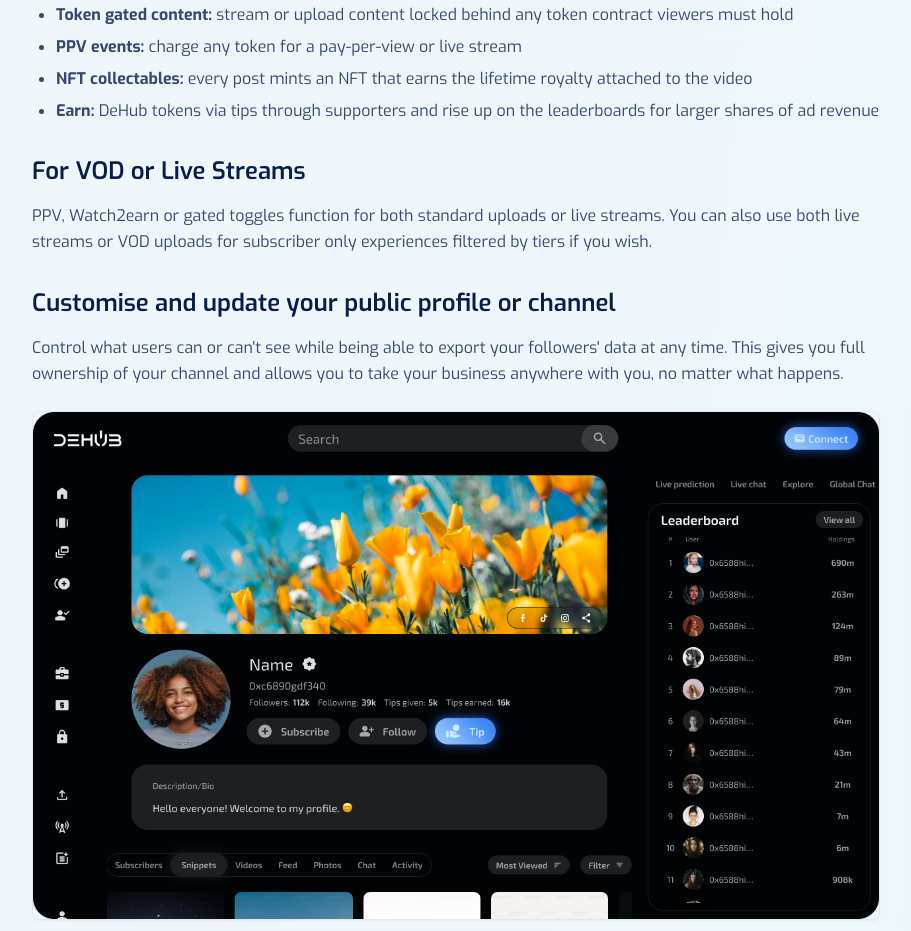
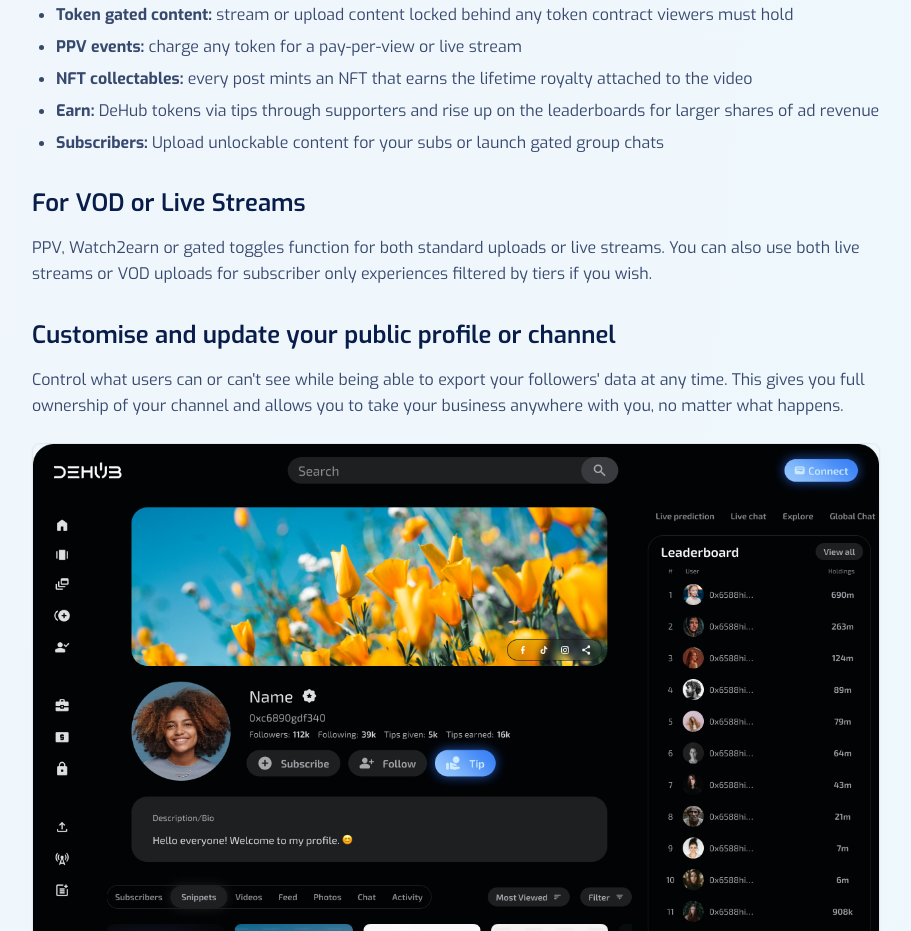
Before and after one commit to maldoteth/dehubdocs, a React (Vite) app: page /docs/dapps in a window 1280 px wide. Shown: the part 2000-2931 px from the top of the page, without its empty margins (312-1223 px from the left). Built offline with nearby package versions, Linux system fonts and the light colour scheme.

Commit message:
Add subscriber content upload option
Add a line to the Dapp page to inform users about the ability to upload unlockable content for subscribers or launch gated group chats.

```diff
--- a/src/pages/docs/Dapp.tsx
+++ b/src/pages/docs/Dapp.tsx
@@ -148,6 +148,7 @@ const Dapp = () => {
             <li><strong>PPV events:</strong> charge any token for a pay-per-view or live stream</li>
             <li><strong>NFT collectables:</strong> every post mints an NFT that earns the lifetime royalty attached to the video</li>
             <li><strong>Earn:</strong> DeHub tokens via tips through supporters and rise up on the leaderboards for larger shares of ad revenue</li>
+            <li><strong>Subscribers:</strong> Upload unlockable content for your subs or launch gated group chats</li>
           </ul>
         </section>
 
```
